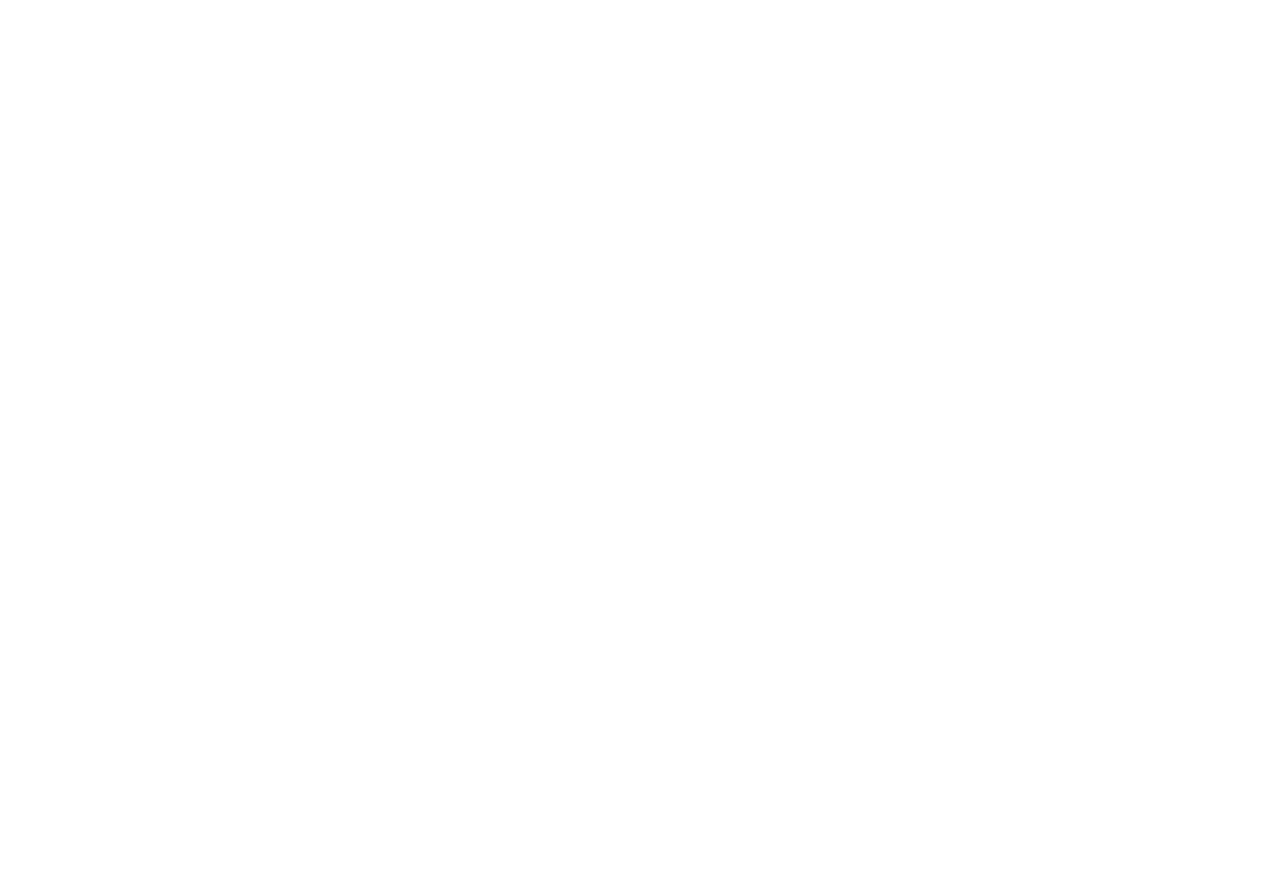
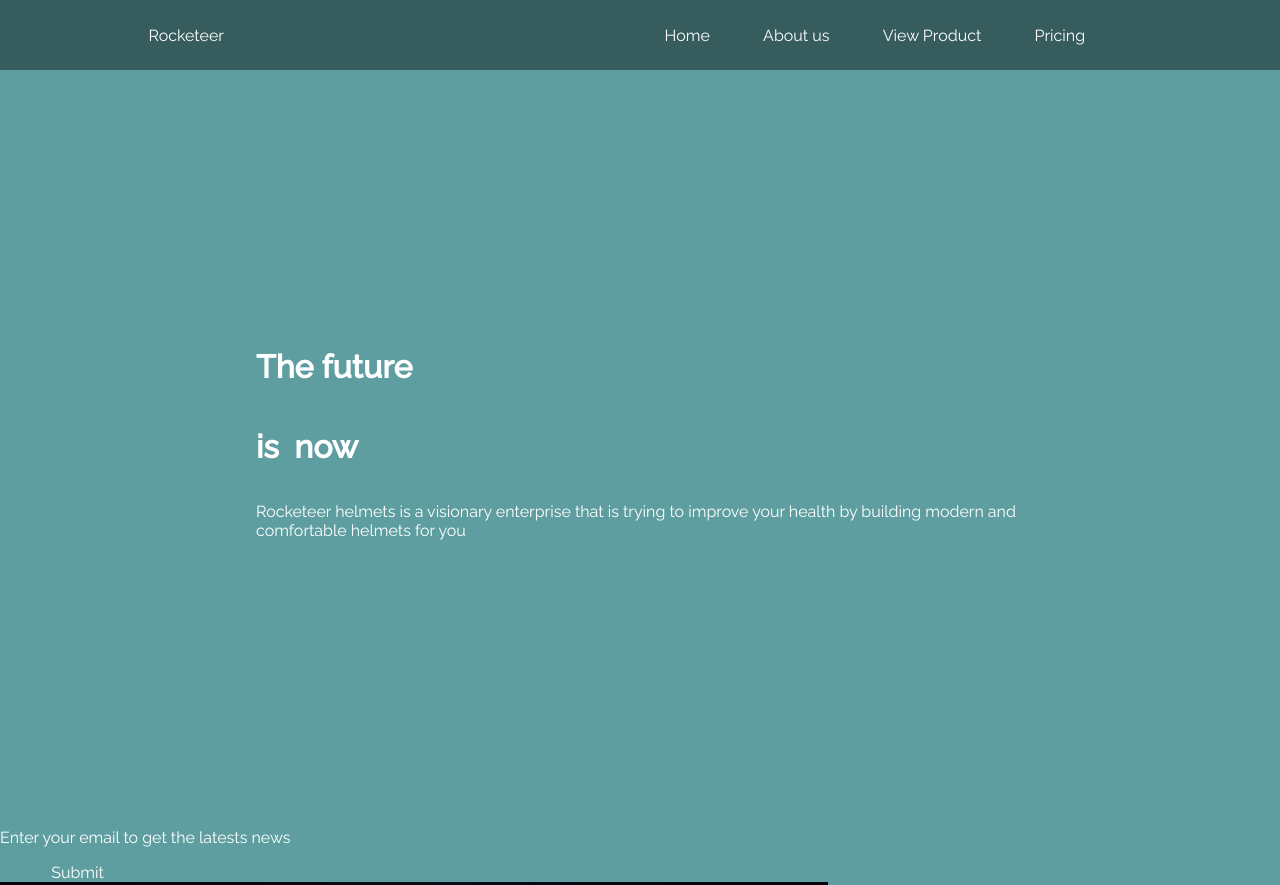
Before and after one commit to mauisiri/Product_Landing_Page, a plain HTML site: page index.html in a window 1280 px wide. Shown: the top 885 px of the page. Before the commit the page ends 800 px from the top, so only its background shows below. Drawn offline with Linux system fonts and the light colour scheme.

Commit message:
html completed

```diff
--- a/index.html
+++ b/index.html
@@ -1,12 +1,45 @@
 <!DOCTYPE html>
 <html lang="en">
+
 <head>
     <meta charset="UTF-8">
     <meta http-equiv="X-UA-Compatible" content="IE=edge">
     <meta name="viewport" content="width=device-width, initial-scale=1.0">
-    <title>Document</title>
+    <link rel="stylesheet" href="./styles.css">
+    <title>Landing Page</title>
 </head>
+
 <body>
 
+    <header>
+        <div class="logo">Rocketeer</div>
+        <div class="menu">
+            <button>Home</button>
+            <button>About us</button>
+            <button>View Product</button>
+            <button>Pricing</button>
+        </div>
+    </header>
+
+    <main>
+        <div class="text_pic">
+            <div class="text_box">
+                <h1 class="title">The future</h1>
+                <div class="is_now">
+                    <h1>is</h1>
+                    <h1>now</h1>
+                </div>
+                <p class="subtitle">Rocketeer helmets is a visionary enterprise that is trying to improve your health by
+                    building modern and comfortable helmets for you</p>
+            </div>
+            <div class="news">
+                <p>Enter your email to get the latests news</p>
+                <label input="Enter your email here"></label>
+                <button>Submit</button>
+            </div>
+            <img src="./src/image1.png">
+        </div>
+    </main>
 </body>
+
 </html>
--- /dev/null
+++ b/styles.css
@@ -0,0 +1,67 @@
+@import url('https://fonts.googleapis.com/css2?family=Raleway:ital,wght@0,100;0,200;0,300;0,400;0,500;1,100;1,200;1,300;1,400&display=swap');
+
+:root {
+    --primary: rgb(255, 230, 0);
+    --primary-tr: rgb(255, 230, 0, 0.3);
+    --letter-color: white;
+    --letter: 'Raleway', sans-serif;
+}
+
+body, html {
+    height: 100%;
+    background-color: cadetblue;
+/*     background-color: black; */
+    margin: 0;
+    display: flex;
+    flex-direction: column;
+    color: var(--letter-color);
+    font-family: var(--letter);
+}
+
+header {
+    display: flex;
+    flex-direction: row;
+    align-items: center;
+    justify-content: space-between;
+    background-color: rgba(0, 0, 0, 0.418);
+    padding: 2%;
+}
+
+button {
+	background: none;
+	color: inherit;
+	border: none;
+	padding: 0;
+	font: inherit;
+	cursor: pointer;
+	outline: inherit;
+    margin: 0% 4% 0% 4%;
+}
+
+.logo {
+    margin-left: 10%;
+}
+
+.menu {
+    flex-direction: row;
+    width: 50%
+}
+
+.text_pic {
+    flex-direction: row;
+}
+
+.text_box {
+    padding: 20%;
+    align-items: flex-start;
+}
+
+.is_now {
+    display: flex;
+    flex-direction: row;
+
+}
+
+h1 {
+    margin-right: 2%;
+}
```
Also changed, not shown: src/image1.png (added).
